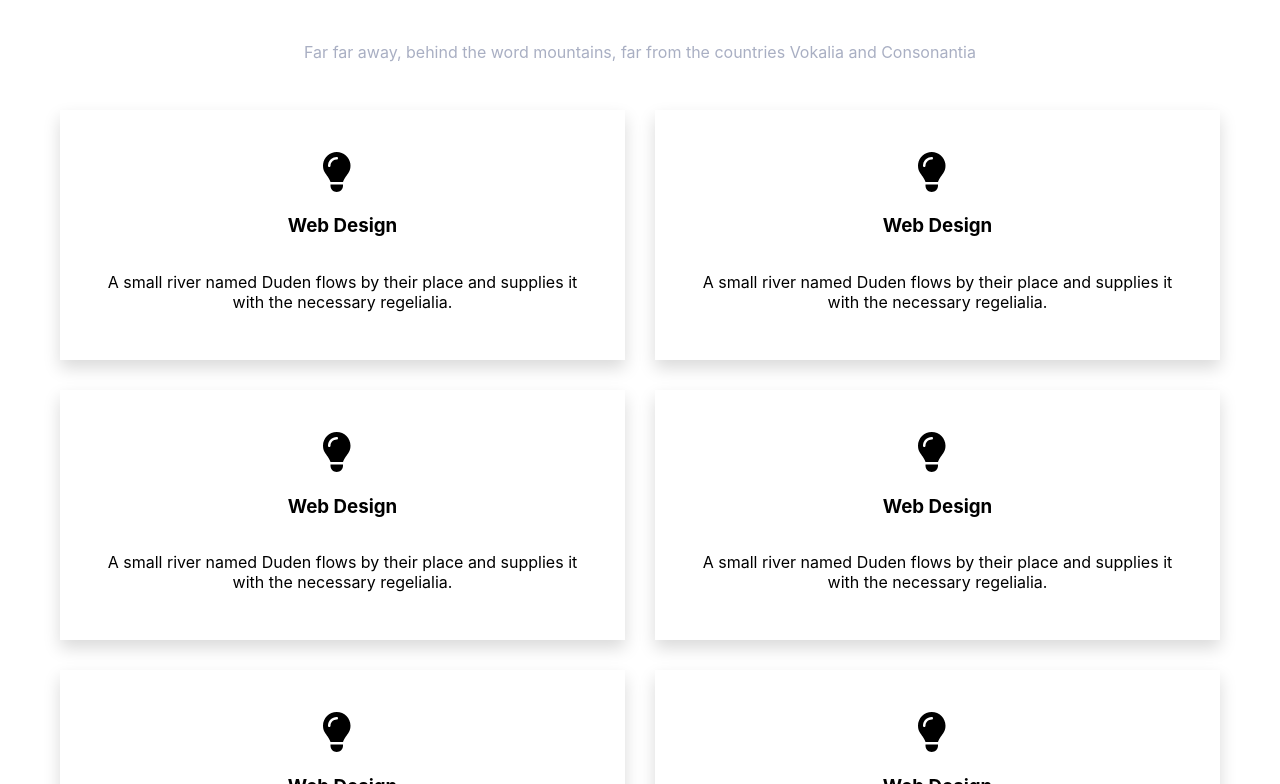
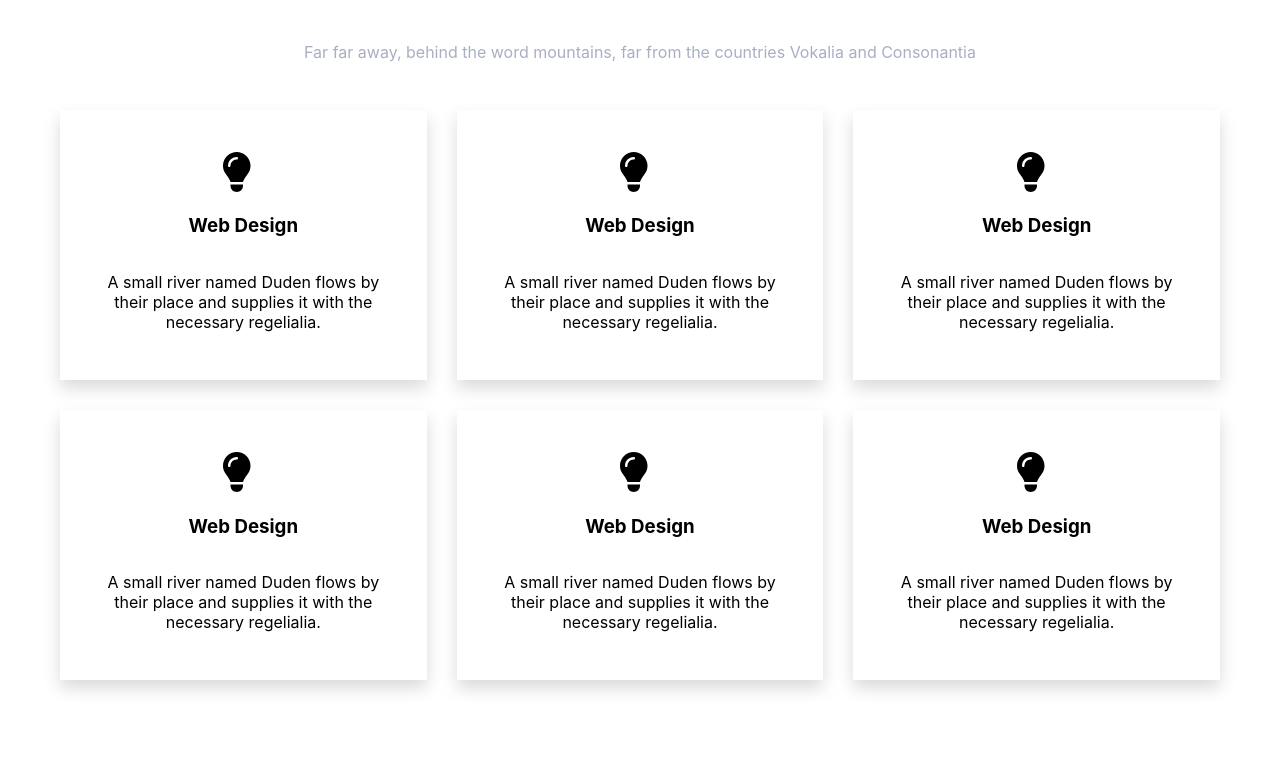
Before and after one commit to dnKhanh22/colorlib-reactjs, a React (Create React App) app: page / in a window 1280 px wide. Shown: the part 6696-7480 px from the top of the page. Built offline with nearby package versions, Linux system fonts and the light colour scheme.

Commit message:
completed 9/3

```diff
--- a/package.json
+++ b/package.json
@@ -12,6 +12,7 @@
     "react-dom": "^18.2.0",
     "react-router-dom": "^6.8.1",
     "react-scripts": "5.0.1",
+    "reactstrap": "^9.1.6",
     "sass": "^1.58.3",
     "web-vitals": "^2.1.4"
   },
--- a/src/components/About/About.js
+++ b/src/components/About/About.js
@@ -6,6 +6,7 @@ import par2 from "../../assets/projects/partner-2.png"
 import par3 from "../../assets/projects/partner-3.png"
 import par4 from "../../assets/projects/partner-4.png"
 import par5 from "../../assets/projects/partner-5.png"
+import { Button } from 'reactstrap'
 
 
 const About = () => {
@@ -55,7 +56,14 @@ const About = () => {
                         <div className="about-projects-count">
                             <span style={{color:'#3e64ff'}}>120</span> Project completed
                         </div>
-                        <div className="btn-down">download</div>
+                        <div className="btn-down">
+                            {/* <Button
+                                color="primary"
+                                size="lg"
+                            > */}
+                                download
+                            {/* </Button> */}
+                        </div>
                         </div>
                     </div>
             </div>
--- a/src/components/About/styles/about.scss
+++ b/src/components/About/styles/about.scss
@@ -75,8 +75,12 @@
         cursor: pointer;
         transition: all 0.4s ease;
         border-radius: 40px;
+        &:hover{
+            color:black;
+            box-shadow: #a9afc3;
+        }
+    }
 
-    }
 }
 .section{
 
--- a/src/components/Services/Styles/services.scss
+++ b/src/components/Services/Styles/services.scss
@@ -2,7 +2,7 @@
     .services-wapper{
         display: grid;
         gap: 30px;
-        grid-template-columns: repeat(2, 1fr);
+        grid-template-columns: repeat(3, 1fr);
         padding-left: 60px;
         padding-right: 60px;
 
```
Also changed, not shown: 1 other file (tests, documents, lock files or other folders).
